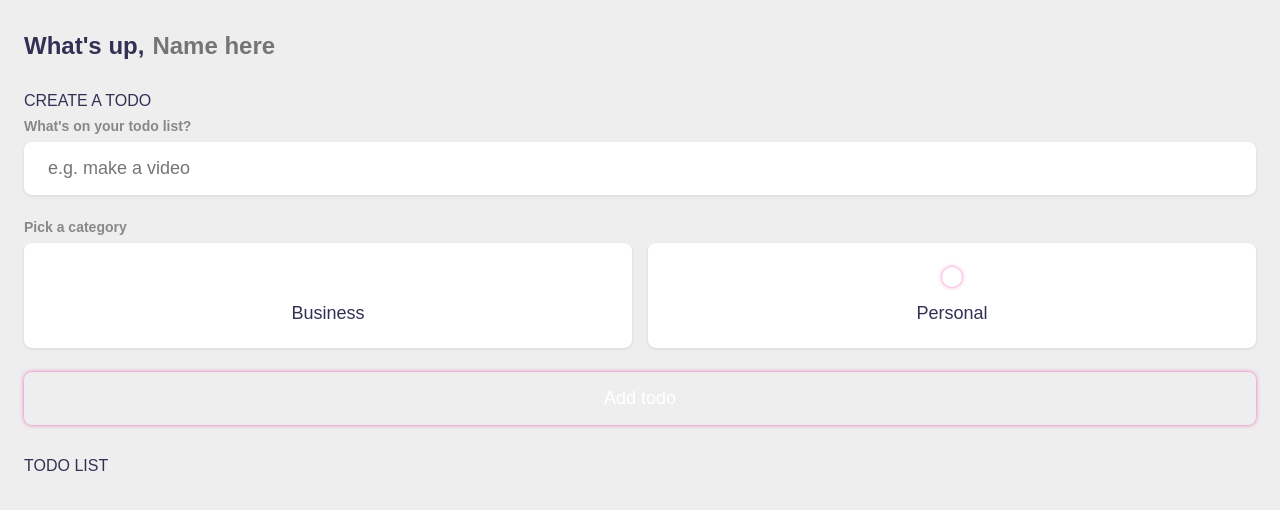
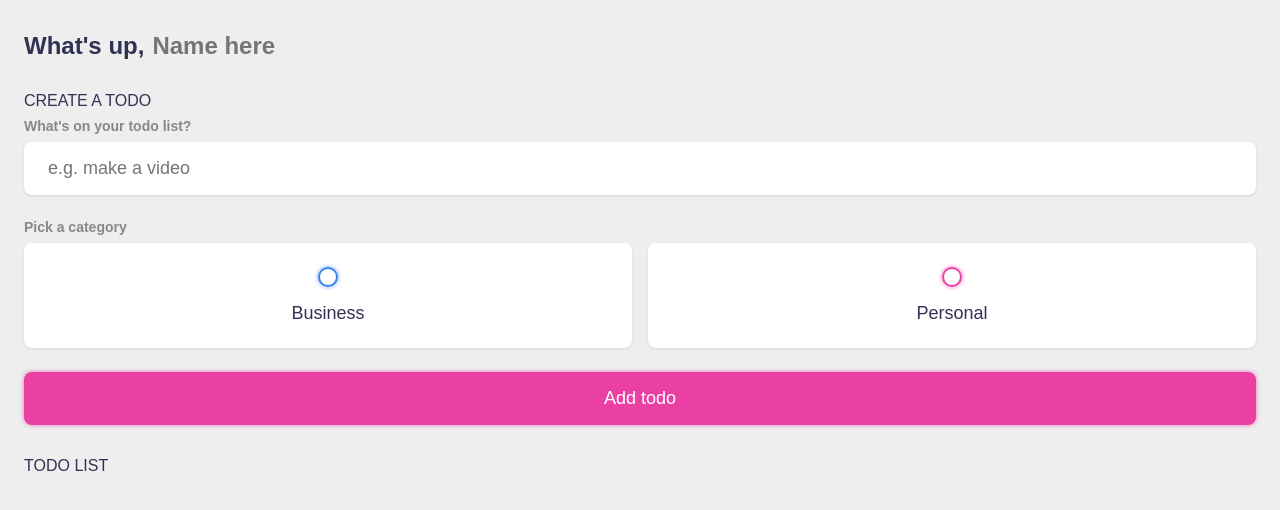
Before and after one commit to mendim-bellaqa/tasktodo, a Vue app: page / in a window 1280 px wide. Shown: the top 510 px of the page. Built offline with nearby package versions, Linux system fonts and the light colour scheme.

Commit message:
Css Changed

```diff
--- a/src/main.css
+++ b/src/main.css
@@ -1,9 +1,5 @@
 :root {
-<<<<<<< HEAD
-          --primary: #3A82EE;
-=======
 	--primary: #EA40A4;
->>>>>>> 90aace1 (This is a new commit for what I originally planned to be amended)
 	--business: #3A82EE;
 	--personal: var(--primary);
 	--light: #EEE;
@@ -13,13 +9,8 @@
 
 	--shadow: 0 1px 3px rgba(0, 0, 0, 0.1);
 
-<<<<<<< HEAD
-          --business-glow: 0px 0px 4px rgba(7, 106, 255, 0.75);
-          --personal-glow: 0px 0px 4px rgba(17, 255, 0, 0.75);
-=======
 	--business-glow: 0px 0px 4px rgba(58, 130, 238, 0.75);
 	--personal-glow: 0px 0px 4px rgba(234, 64, 164, 0.75);
->>>>>>> 90aace1 (This is a new commit for what I originally planned to be amended)
 }
 
 * {
@@ -29,8 +20,7 @@
 	font-family: 'montserrat', sans-serif;
 }
 
-input:not([type="radio"]):not([type="checkbox"]),
-button {
+input:not([type="radio"]):not([type="checkbox"]), button {
 	appearance: none;
 	border: none;
 	outline: none;
@@ -150,7 +140,7 @@ input[type="checkbox"] {
 	box-shadow: var(--personal-glow);
 }
 
-input:checked~.bubble::after {
+input:checked ~ .bubble::after {
 	width: 10px;
 	height: 10px;
 	opacity: 1;
```
Lines whose indentation alone changed are shown as unchanged.
